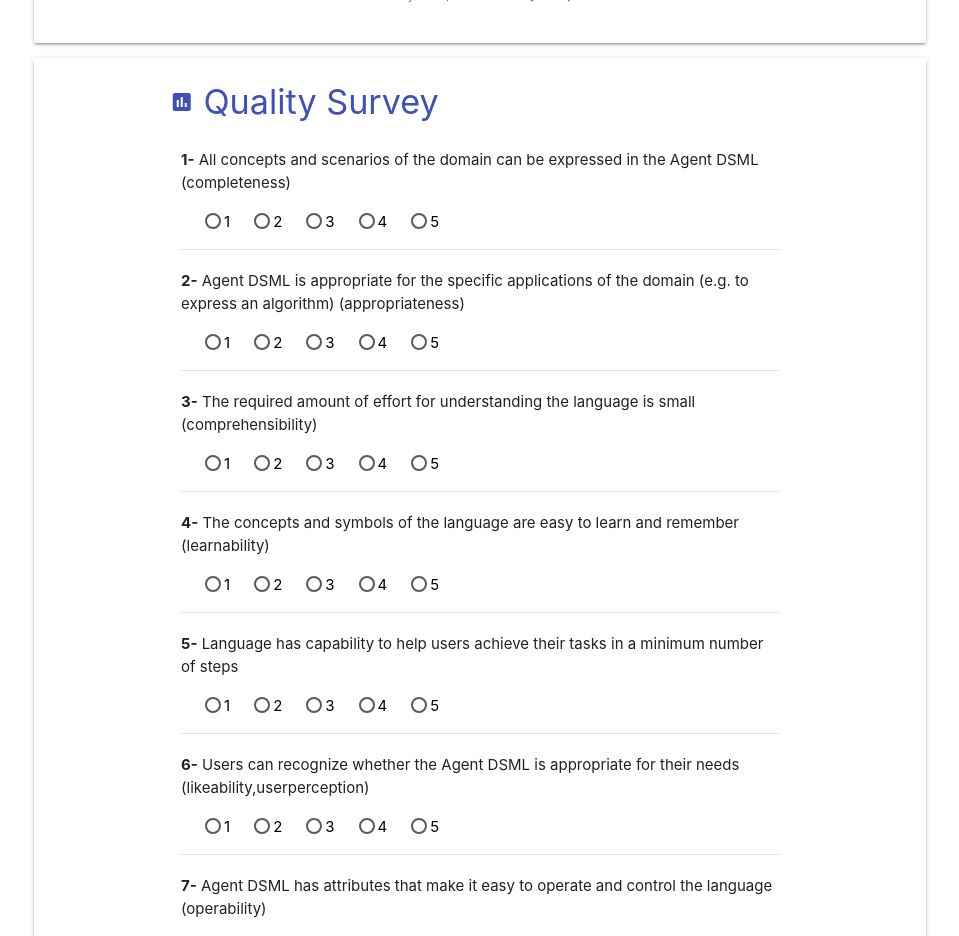
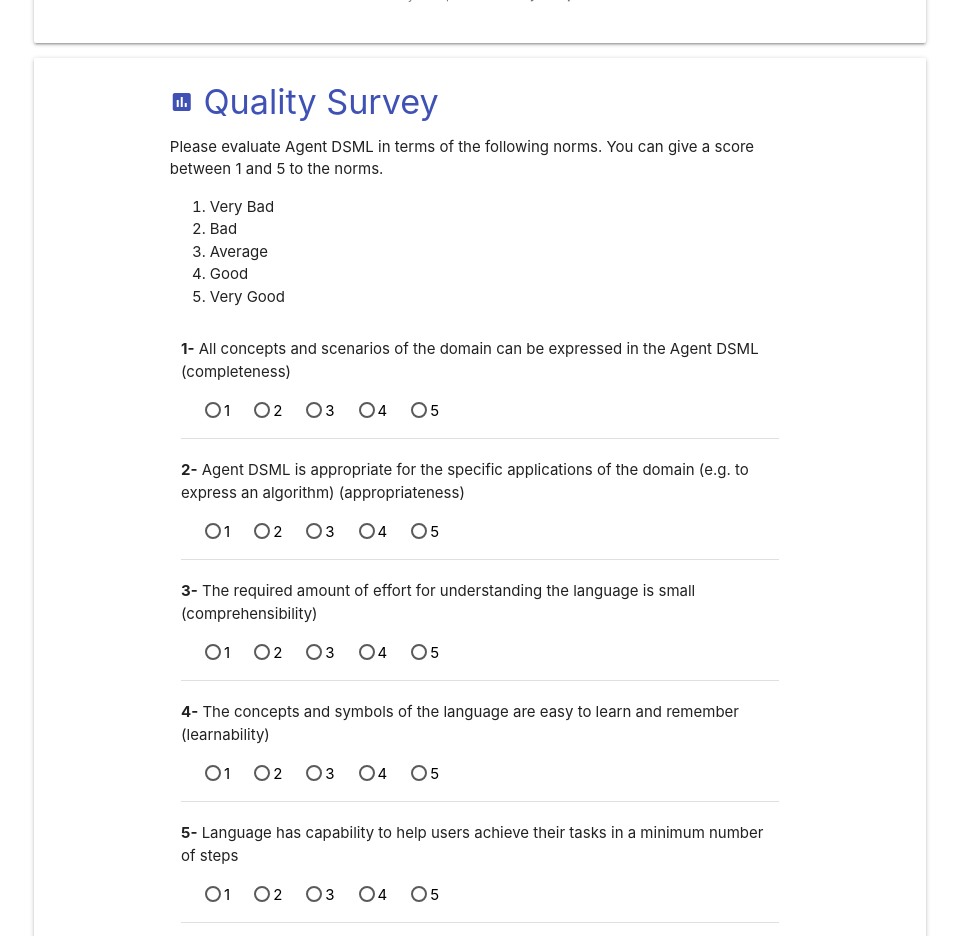
Before and after one commit to omerfarukalaca/evaluation-tool-frontend, a Vue app: page /#/evaluate/1 in a window 1280 px wide. Shown: the part 2700-3636 px from the top of the page, without its empty margins (160-1119 px from the left). Built offline with nearby package versions, Linux system fonts and the light colour scheme; no server answers; the database is empty.

Commit message:
evaluate and navbar updated

```diff
--- a/src/components/Evaluate.vue
+++ b/src/components/Evaluate.vue
@@ -552,6 +552,26 @@
             <i class="material-icons">assessment</i>
             Quality Survey
           </h4>
+          <p>
+            Please evaluate Agent DSML in terms of the following norms. You can give a score between 1 and 5 to the norms.
+          </p>
+          <ol>
+            <li>
+                Very Bad
+            </li>
+            <li>
+                Bad
+            </li>
+            <li>
+                Average
+            </li>
+            <li>
+                Good
+            </li>
+            <li>
+                Very Good
+            </li>
+          </ol>
           <div class="section">
             <div class="row" v-for="norm in getNorms" :key="norm.id">
               <div class="col s12">
--- a/src/components/NavBar.vue
+++ b/src/components/NavBar.vue
@@ -7,7 +7,7 @@
             <router-link to="/">
               <span>Agent DSML Evaluation Tool</span>
             </router-link>
-            <ul id="nav-mobile" class="right hide-on-med-and-down">
+            <ul id="nav-mobile" class="right">
               <li>
                 <router-link to="/languages">
                     <span>Languages</span>
```
